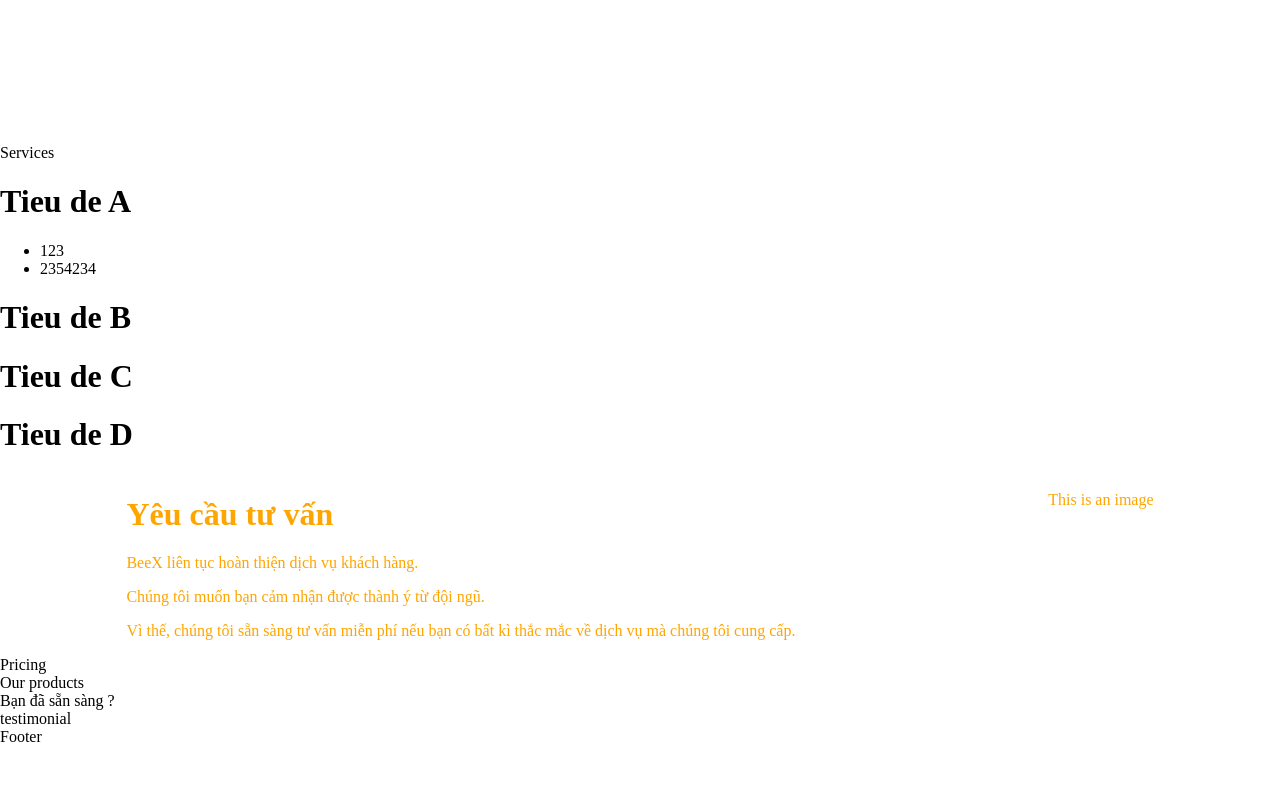
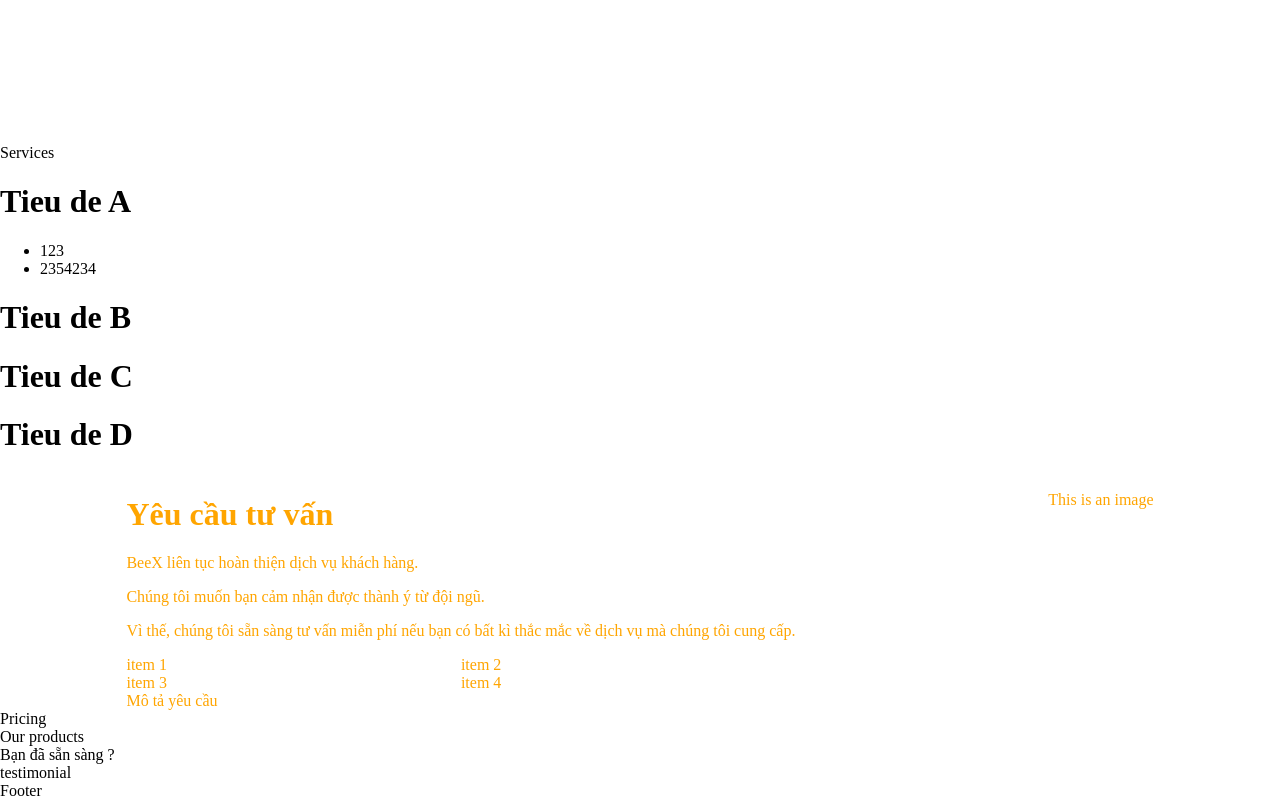
Before and after one commit to HHuy2000/beex-website, a Next.js app: page / in a window 1280 px wide. Shown: the part 874-1674 px from the top of the page. Before the commit the page ends 1620 px from the top, so only its background shows below. Built offline with nearby package versions, Linux system fonts and the light colour scheme.

Commit message:
đang làm tới TextArea basic

```diff
--- a/components/home/Advisory.jsx
+++ b/components/home/Advisory.jsx
@@ -16,9 +16,27 @@ function Advisory() {
                         btn - hotline*/}
                 <div>
                     <h1>Yêu cầu tư vấn</h1>
+
+                    <div className = {styles.AdvisoryContent}>
                     <p>BeeX liên tục hoàn thiện dịch vụ khách hàng.</p>
                     <p>Chúng tôi muốn bạn cảm nhận được thành ý từ đội ngũ.</p>
                     <p>Vì thế, chúng tôi sẵn sàng tư vấn miễn phí nếu bạn có bất kì thắc mắc về dịch vụ mà chúng tôi cung cấp.</p>
+                    </div>
+
+                    <div className = {styles.AdvisoryTextField}>
+                        <div>item 1</div>
+                        <div>item 2</div>
+                        <div>item 3</div>
+                        <div>item 4</div>
+                    </div>
+
+                    <div className = {styles.AdvisoryTextArea}>
+                        <div>Mô tả yêu cầu</div>
+                    </div>
+
+                    <div className = {styles.AdvisoryFooter}>
+
+                    </div>
                 </div>
 
                 <div>
--- a/components/home/Advisory.module.css
+++ b/components/home/Advisory.module.css
@@ -4,3 +4,9 @@
     display: flex;
     justify-content:space-around;
 }
+.AdvisoryTextField
+{
+    display: grid;
+    grid-template-columns: 50% 50%;
+    grid-template-rows: 50% 50%;
+}
```
